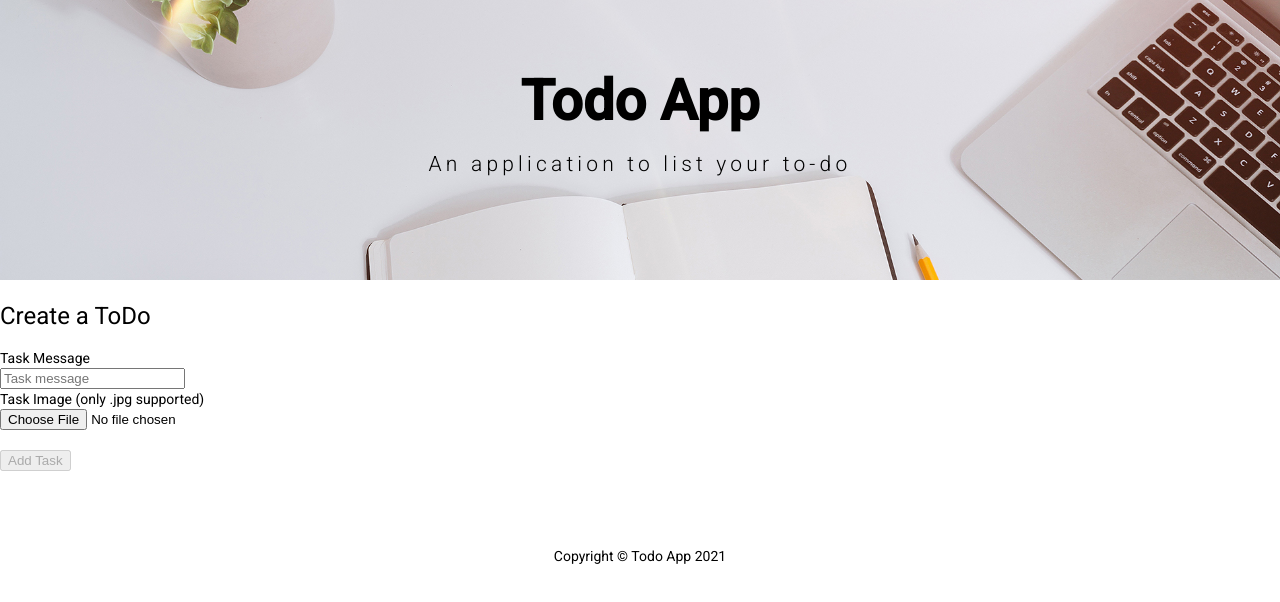
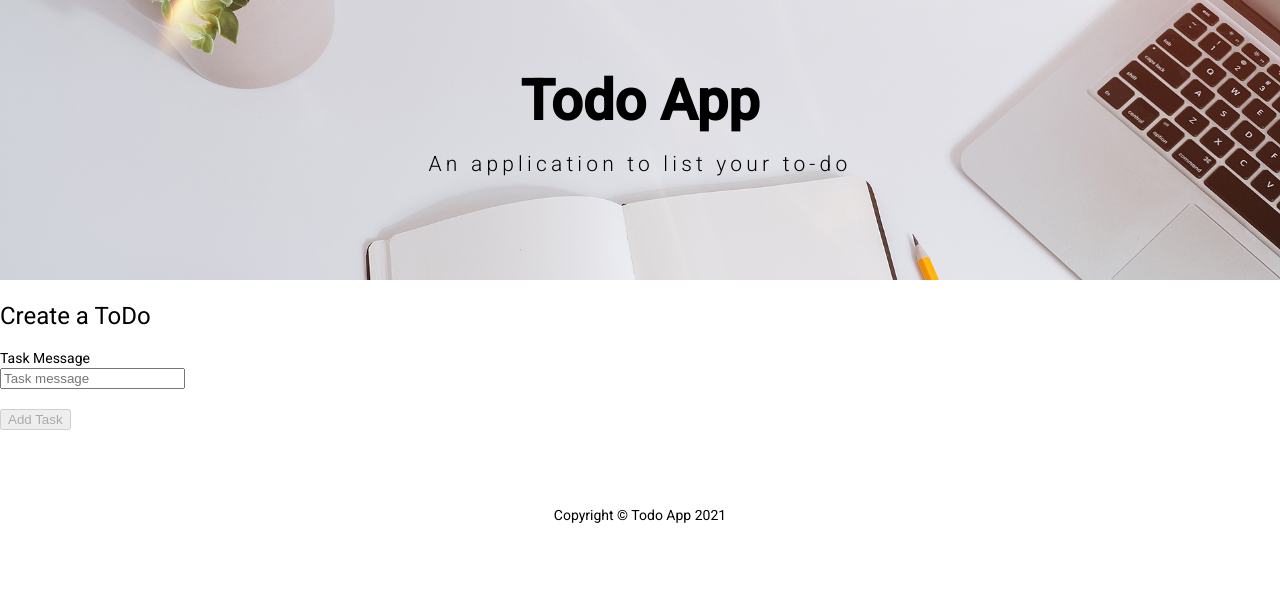
Before and after one commit to vlondonoo/todoapp-frontend, an Angular app: page /todos in a window 1280 px wide. Shown: the top 602 px of the page. Built offline with nearby package versions, Linux system fonts and the light colour scheme; no server answers; some icons are missing.

Commit message:
Commit with new derivation

```diff
--- a/src/app/create-task/create-task.component.html
+++ b/src/app/create-task/create-task.component.html
@@ -19,23 +19,6 @@
 
       <!--B-addImage-->
 
-<!--Code injected by: Images-alterAddImage-->
-<div>
-          <label>Task Image (only .jpg supported)</label>
-          <div class="col-sm-8">
-            <input
-              class="form-control"
-              id="imageData"
-              type="file"
-              name="imageData"
-              formControlName="imageData"
-              (change)="onChange($event)"
-            />
-          </div>
-        </div>
-<!--Code injected by: Images-alterAddImage-->
-
-
       <div>
         <label class="col-sm-4 col-form-label">&nbsp;</label>
         <div>
--- a/src/app/create-task/create-task.component.ts
+++ b/src/app/create-task/create-task.component.ts
@@ -23,14 +23,6 @@ export class CreateTaskComponent implements OnInit {
 
   /*B-addOnChange*/
 
-/*Code injected by: Images-alterAddOnChange*/
-onChange(event:any) {
-            this.file = event.target.files[0];
-            this.file.path = this.profileForm.value.imageData;
-        }
-/*Code injected by: Images-alterAddOnChange*/
-
-
   create() {
     this.loading = !this.loading;
     const formData = new FormData();
@@ -38,20 +30,9 @@ onChange(event:any) {
 
     /*B-adduploadImage*/
 
-/*Code injected by: Images-alterAddUploadImage*/
-if(this.file){
-            formData.append("file", this.file, this.file.name);
-            formData.append('path',this.file.path);
-      }
-/*Code injected by: Images-alterAddUploadImage*/
-
-
     /*B-modifyTaskName*/
-
-/*Code replaced by: Images-alterModifyTaskName*/
-this.todoService.createTask(formData).subscribe(
-/*Code replaced by: Images-alterModifyTaskName*/
-/*E-modifyTaskName*/
+    this.todoService.createTask({task: this.profileForm.value.task}).subscribe(
+    /*E-modifyTaskName*/
       (event: any) => {
         if (typeof (event) === 'object') {
             this.shortLink = event.link;
--- a/src/app/todo.service.ts
+++ b/src/app/todo.service.ts
@@ -65,11 +65,6 @@ sortPendingTasks(direction:any){
 
  createTask(formData:any) {
    /*B-addUploadImages*/
-
-/*Code injected by: Images-alterAddConstants*/
-console.log('adding images')
-/*Code injected by: Images-alterAddConstants*/
-
   return this.http.post(`${BACKEND_URI}/todos`,formData).pipe(
     tap(_ => console.log('image uploaded')),
     )}
```
